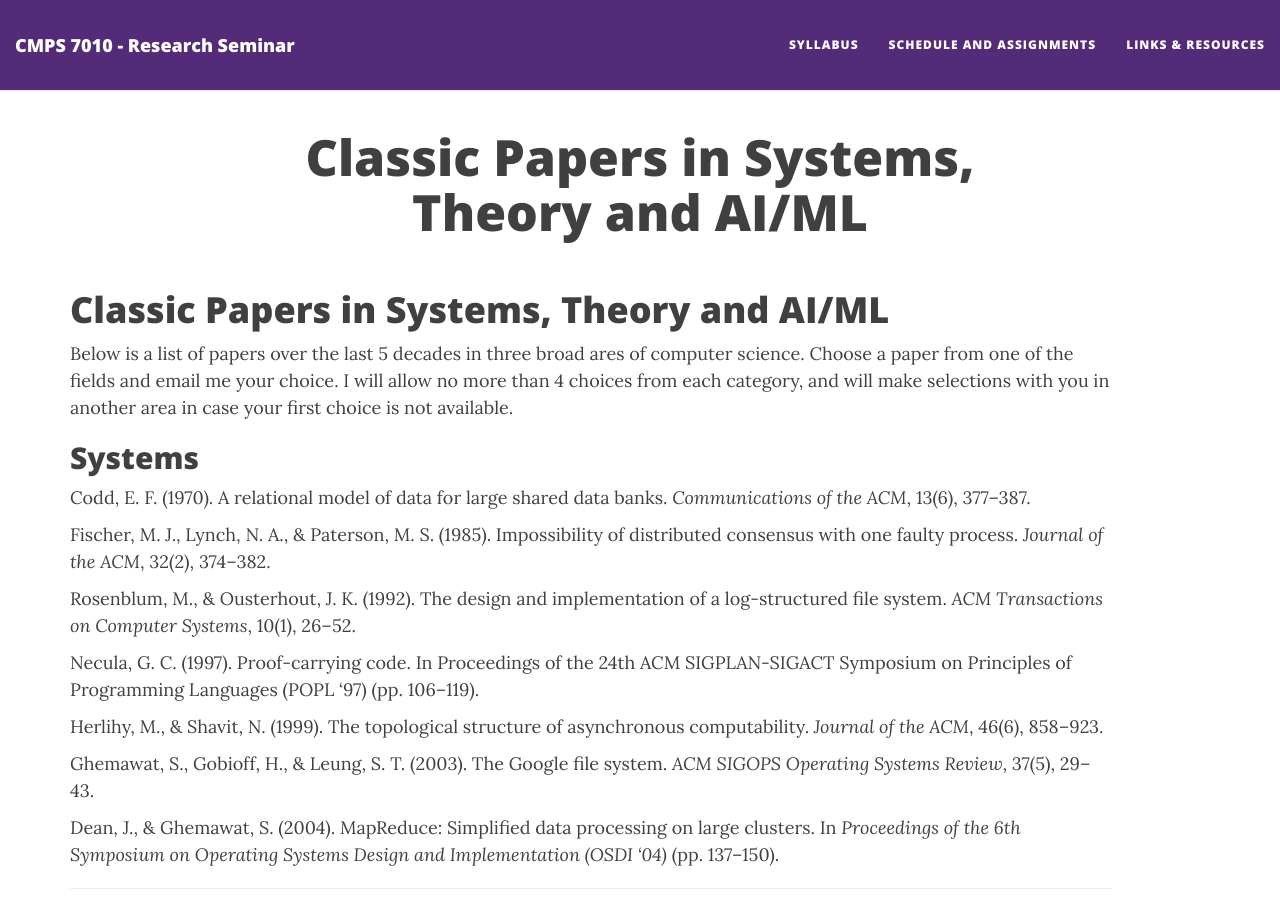
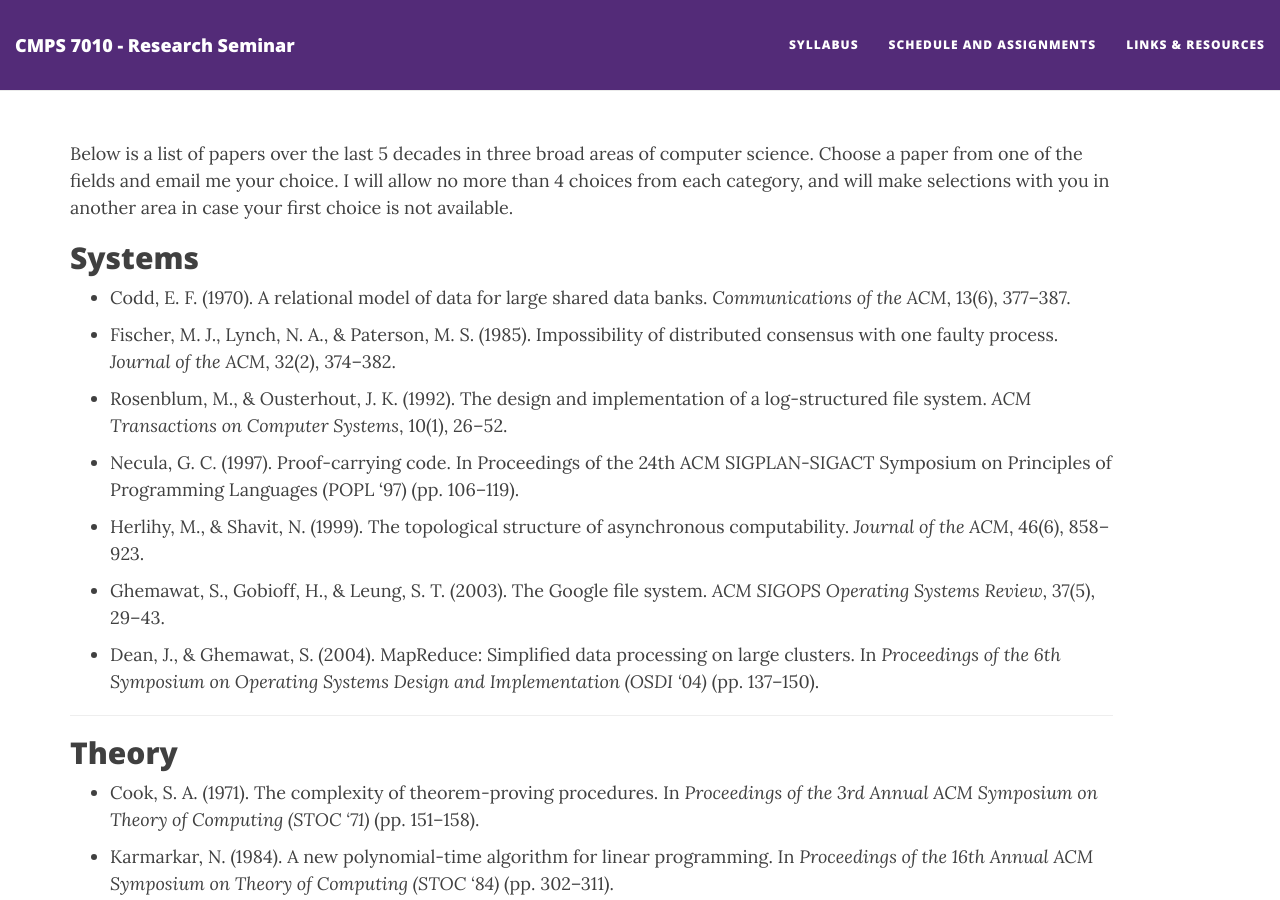
Before and after one commit to TulaneCS/cmps7010, a Jekyll site: the page built from classic_papers.md, in a window 1280 px wide and 900 px high. Built offline with Jekyll 4.4.1, drawn with Linux system fonts in a browser that asks for light colours; nearby versions of some CDN libraries; our own code applies the rules of GitHub Pages for plain Markdown files.

Commit message:
formatting

```diff
--- a/classic_papers.md
+++ b/classic_papers.md
@@ -1,55 +1,54 @@
-# Classic Papers in Systems, Theory and AI/ML
 
-Below is a list of papers over the last 5 decades in three broad ares of computer science. Choose a paper from one of the fields and email me your choice. I will allow no more than 4 choices from each category, and will make selections with you in another area in case your first choice is not available.
+Below is a list of papers over the last 5 decades in three broad areas of computer science. Choose a paper from one of the fields and email me your choice. I will allow no more than 4 choices from each category, and will make selections with you in another area in case your first choice is not available.
 
 ## Systems
 
-Codd, E. F. (1970). A relational model of data for large shared data banks. *Communications of the ACM*, 13(6), 377–387.
+* Codd, E. F. (1970). A relational model of data for large shared data banks. *Communications of the ACM*, 13(6), 377–387.
 
-Fischer, M. J., Lynch, N. A., & Paterson, M. S. (1985). Impossibility of distributed consensus with one faulty process. *Journal of the ACM*, 32(2), 374–382.
+* Fischer, M. J., Lynch, N. A., & Paterson, M. S. (1985). Impossibility of distributed consensus with one faulty process. *Journal of the ACM*, 32(2), 374–382.
 
-Rosenblum, M., & Ousterhout, J. K. (1992). The design and implementation of a log-structured file system. *ACM Transactions on Computer Systems*, 10(1), 26–52.
+* Rosenblum, M., & Ousterhout, J. K. (1992). The design and implementation of a log-structured file system. *ACM Transactions on Computer Systems*, 10(1), 26–52.
 
-Necula, G. C. (1997). Proof-carrying code. In Proceedings of the 24th ACM SIGPLAN-SIGACT Symposium on Principles of Programming Languages (POPL '97) (pp. 106–119).
+* Necula, G. C. (1997). Proof-carrying code. In Proceedings of the 24th ACM SIGPLAN-SIGACT Symposium on Principles of Programming Languages (POPL '97) (pp. 106–119).
 
-Herlihy, M., & Shavit, N. (1999). The topological structure of asynchronous computability. *Journal of the ACM*, 46(6), 858–923.
+* Herlihy, M., & Shavit, N. (1999). The topological structure of asynchronous computability. *Journal of the ACM*, 46(6), 858–923.
 
-Ghemawat, S., Gobioff, H., & Leung, S. T. (2003). The Google file system. *ACM SIGOPS Operating Systems Review*, 37(5), 29–43.
+* Ghemawat, S., Gobioff, H., & Leung, S. T. (2003). The Google file system. *ACM SIGOPS Operating Systems Review*, 37(5), 29–43.
 
-Dean, J., & Ghemawat, S. (2004). MapReduce: Simplified data processing on large clusters. In *Proceedings of the 6th Symposium on Operating Systems Design and Implementation (OSDI '04)* (pp. 137–150).
+* Dean, J., & Ghemawat, S. (2004). MapReduce: Simplified data processing on large clusters. In *Proceedings of the 6th Symposium on Operating Systems Design and Implementation (OSDI '04)* (pp. 137–150).
 
 ---
 
 ## Theory
 
-Cook, S. A. (1971). The complexity of theorem-proving procedures. In *Proceedings of the 3rd Annual ACM Symposium on Theory of Computing (STOC '71)* (pp. 151–158).
+* Cook, S. A. (1971). The complexity of theorem-proving procedures. In *Proceedings of the 3rd Annual ACM Symposium on Theory of Computing (STOC '71)* (pp. 151–158).
 
-Karmarkar, N. (1984). A new polynomial-time algorithm for linear programming. In *Proceedings of the 16th Annual ACM Symposium on Theory of Computing (STOC '84)* (pp. 302–311).
+* Karmarkar, N. (1984). A new polynomial-time algorithm for linear programming. In *Proceedings of the 16th Annual ACM Symposium on Theory of Computing (STOC '84)* (pp. 302–311).
 
-Edelsbrunner, H., Kirkpatrick, D., & Seidel, R. (1983). On the shape of a set of points in the plane. *IEEE Transactions on Information Theory*, 29(4), 551–559.
+* Edelsbrunner, H., Kirkpatrick, D., & Seidel, R. (1983). On the shape of a set of points in the plane. *IEEE Transactions on Information Theory*, 29(4), 551–559.
 
-Goldreich, O., Micali, S., & Wigderson, A. (1991). Proofs that yield nothing but their validity or all languages in NP have zero-knowledge proof systems. *Journal of the ACM*, 38(3), 690–728.
+* Goldreich, O., Micali, S., & Wigderson, A. (1991). Proofs that yield nothing but their validity or all languages in NP have zero-knowledge proof systems. *Journal of the ACM*, 38(3), 690–728.
 
-Arora, S., & Safra, S. (1998). Probabilistic checking of proofs: A new characterization of NP. *Journal of the ACM*, 45(1), 70–122.
+* Arora, S., & Safra, S. (1998). Probabilistic checking of proofs: A new characterization of NP. *Journal of the ACM*, 45(1), 70–122.
 
-Karger, D. R., Klein, P. N., & Tarjan, R. E. (1995). A randomized linear-time algorithm to find minimum spanning trees. *Journal of the ACM*, 42(2), 321–328.
+* Karger, D. R., Klein, P. N., & Tarjan, R. E. (1995). A randomized linear-time algorithm to find minimum spanning trees. *Journal of the ACM*, 42(2), 321–328.
 
-Dasgupta, S., & Gupta, A. (2003). An elementary proof of a theorem of Johnson and Lindenstrauss. *Random Structures & Algorithms*, 22(1), 60–65.
+* Dasgupta, S., & Gupta, A. (2003). An elementary proof of a theorem of Johnson and Lindenstrauss. *Random Structures & Algorithms*, 22(1), 60–65.
 
 ---
 
 ## AI/ML
 
-Hopfield, J. J. (1982). Neural networks and physical systems with emergent collective computational abilities. *Proceedings of the National Academy of Sciences*, 79(8), 2554–2558.
+* Hopfield, J. J. (1982). Neural networks and physical systems with emergent collective computational abilities. *Proceedings of the National Academy of Sciences*, 79(8), 2554–2558.
 
-Rumelhart, D. E., Hinton, G. E., & Williams, R. J. (1986). Learning representations by back-propagating errors. *Nature*, 323(6088), 533–536.
+* Rumelhart, D. E., Hinton, G. E., & Williams, R. J. (1986). Learning representations by back-propagating errors. *Nature*, 323(6088), 533–536.
 
-Cortes, C., & Vapnik, V. (1995). Support-vector networks. *Machine Learning*, 20(3), 273–297.
+* Cortes, C., & Vapnik, V. (1995). Support-vector networks. *Machine Learning*, 20(3), 273–297.
 
-Tibshirani, R. (1996). Regression shrinkage and selection via the lasso. *Journal of the Royal Statistical Society: Series B*, 58(1), 267–288.
+* Tibshirani, R. (1996). Regression shrinkage and selection via the lasso. *Journal of the Royal Statistical Society: Series B*, 58(1), 267–288.
 
-Lafferty, J., McCallum, A., & Pereira, F. (2001). Conditional random fields: Probabilistic models for segmenting and labeling sequence data. In *Proceedings of the 18th International Conference on Machine Learning (ICML 2001)* (pp. 282–289).
+* Lafferty, J., McCallum, A., & Pereira, F. (2001). Conditional random fields: Probabilistic models for segmenting and labeling sequence data. In *Proceedings of the 18th International Conference on Machine Learning (ICML 2001)* (pp. 282–289).
 
-Krizhevsky, A., Sutskever, I., & Hinton, G. E. (2012). ImageNet classification with deep convolutional neural networks. In *Advances in Neural Information Processing Systems 25 (NeurIPS 2012)*.
+* Krizhevsky, A., Sutskever, I., & Hinton, G. E. (2012). ImageNet classification with deep convolutional neural networks. In *Advances in Neural Information Processing Systems 25 (NeurIPS 2012)*.
 
-Goodfellow, I., Pouget-Abadie, J., Mirza, M., Xu, B., Warde-Farley, D., Ozair, S., Courville, A., & Bengio, Y. (2014). Generative adversarial networks. In *Advances in Neural Information Processing Systems 27 (NeurIPS 2014)*.
+* Goodfellow, I., Pouget-Abadie, J., Mirza, M., Xu, B., Warde-Farley, D., Ozair, S., Courville, A., & Bengio, Y. (2014). Generative adversarial networks. In *Advances in Neural Information Processing Systems 27 (NeurIPS 2014)*.
```
